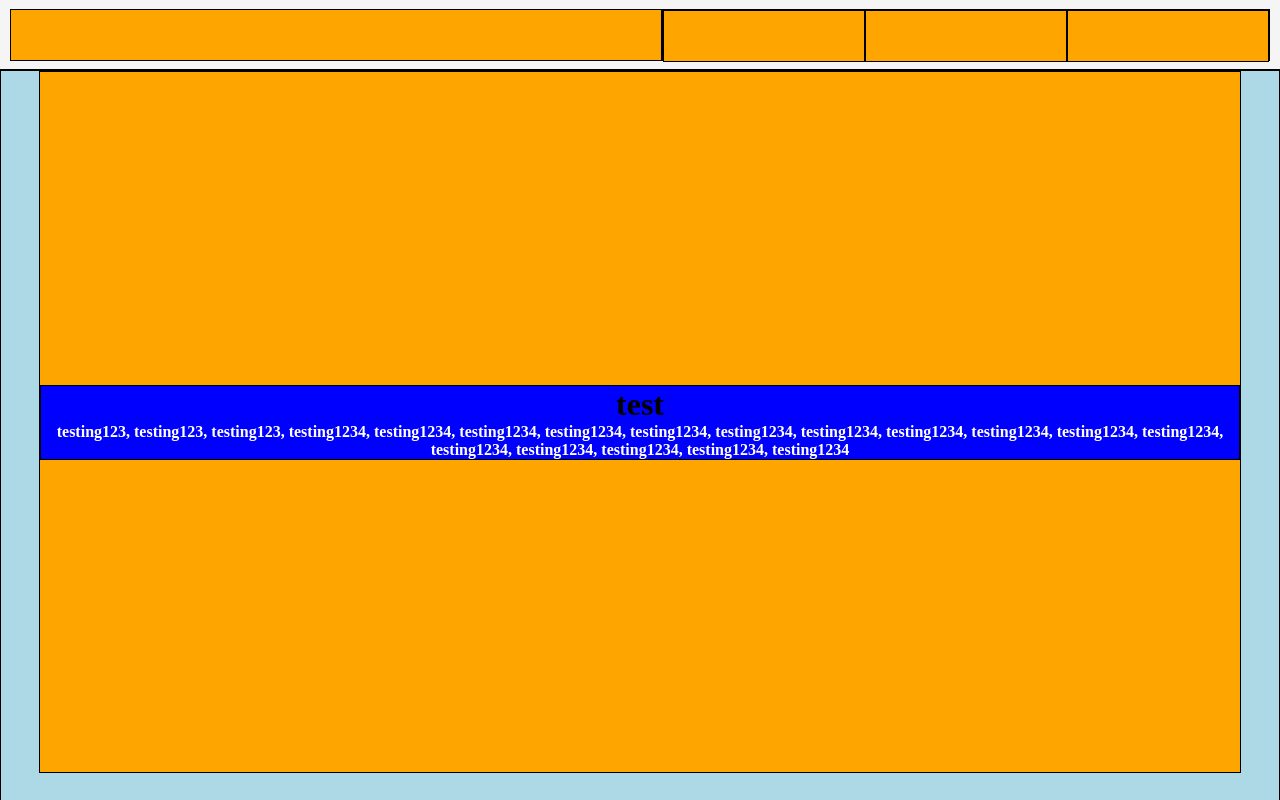
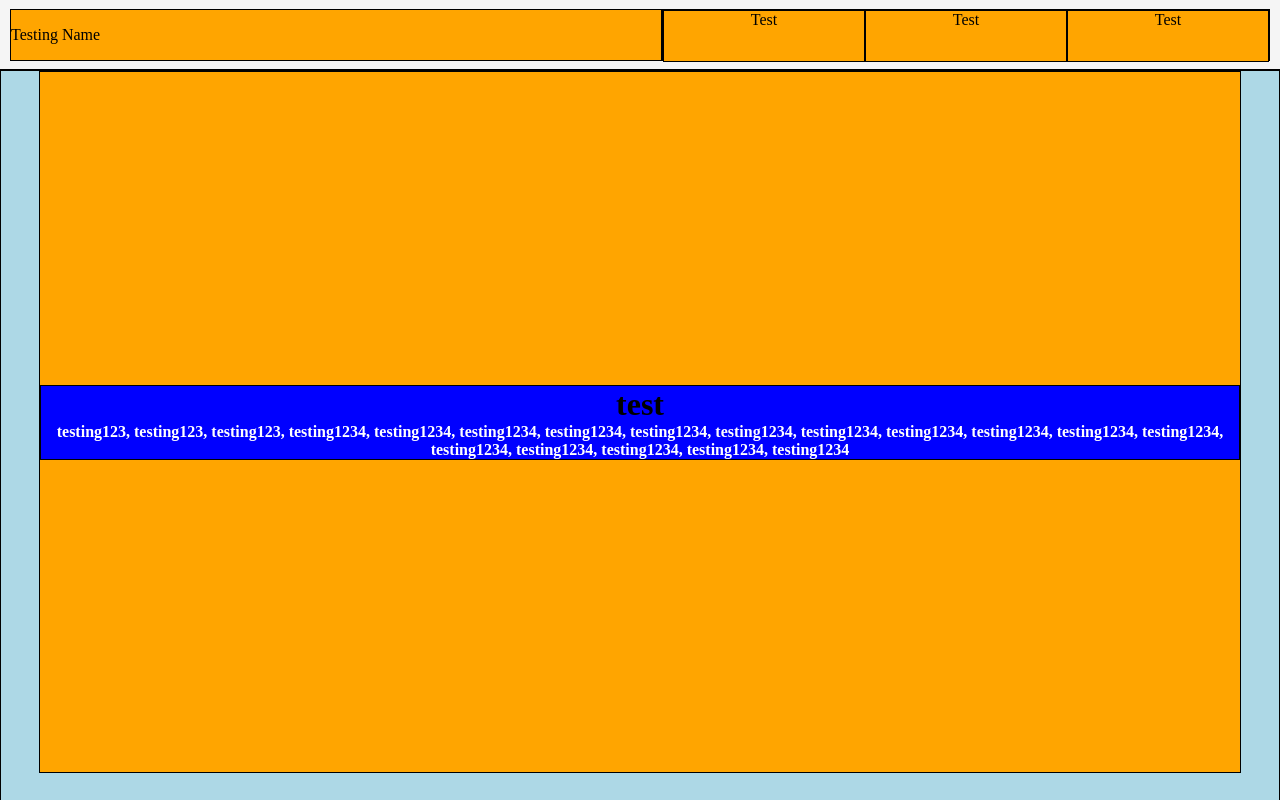
Before and after one commit to MikeMillar/flexpractice, a plain HTML site: page index.html in a window 1280 px wide. Shown: the top 800 px of the page. Drawn offline with Linux system fonts and the light colour scheme.

Commit message:
comment html

```diff
--- a/index.html
+++ b/index.html
@@ -6,24 +6,38 @@
     <link rel="stylesheet" href="./resources/css/style.css">
   </head>
   <body>
+
+    <!-- Header -->
     <header>
-      <div class="logo"></div>
+      <div class="logo">Testing Name</div>
       <div class="nav">
-        <span></span>
-        <span></span>
-        <span></span>
+        <span>Test</span>
+        <span>Test</span>
+        <span>Test</span>
       </div>
     </header>
+
+    <!-- Content Start -->
     <div class="content-container">
+
+      <!-- First content container -->
       <div class="mission-container">
+
+        <!-- Vert and Horizontal centered text -->
         <div class="mission">
           <h1>test</h1>
           <h4>testing123, testing123, testing123, testing1234, testing1234, testing1234, testing1234, testing1234, testing1234, testing1234, testing1234, testing1234, testing1234, testing1234, testing1234, testing1234, testing1234, testing1234, testing1234</h4>
         </div>
       </div>
+
+      <!-- Second content container -->
       <div class="featured-container">
+
+        <!-- Heading and description -->
         <h2>test</h2>
         <h4>testing1234, testing1234, testing1234, testing1234, testing1234, testing1234, testing1234, testing1234, testing1234, testing1234, testing1234</h4>
+
+        <!-- Featured items -->
         <div class="featured">
           <div class="first item">
             <div class="image-container">
@@ -52,10 +66,16 @@
           </div>
         </div>
       </div>
+
+      <!-- Third content container -->
       <div class="location-container">
+
+        <!-- Container title -->
         <div class="location-title">
           <h3>Testing Location</h3>
         </div>
+
+        <!-- Container boxes -->
         <div class="location">
           <h4>Test</h4>
           <p>test1</p>
@@ -75,7 +95,11 @@
           <p>test3</p>
         </div>
       </div>
+
+      <!-- Fourth content container -->
       <div class="contact-container">
+
+        <!-- Container info -->
         <div class="contact-title">
           <h5>Testing</h5>
         </div>
@@ -87,6 +111,8 @@
         </div>
       </div>
     </div>
+
+    <!-- Footer -->
     <footer>
       <h4>&copy; Testing company 2018</h4>
     </footer>
--- a/resources/css/style.css
+++ b/resources/css/style.css
@@ -34,12 +34,14 @@ h4 {
   width: 200px;
   flex-grow: 1;
   margin-left: 10px;
+  align-items: center;
 }
 
 .nav {
   display: flex;
   height: 50px;
   margin-right: 10px;
+  text-align: center;
 }
 
 .nav span {
```
